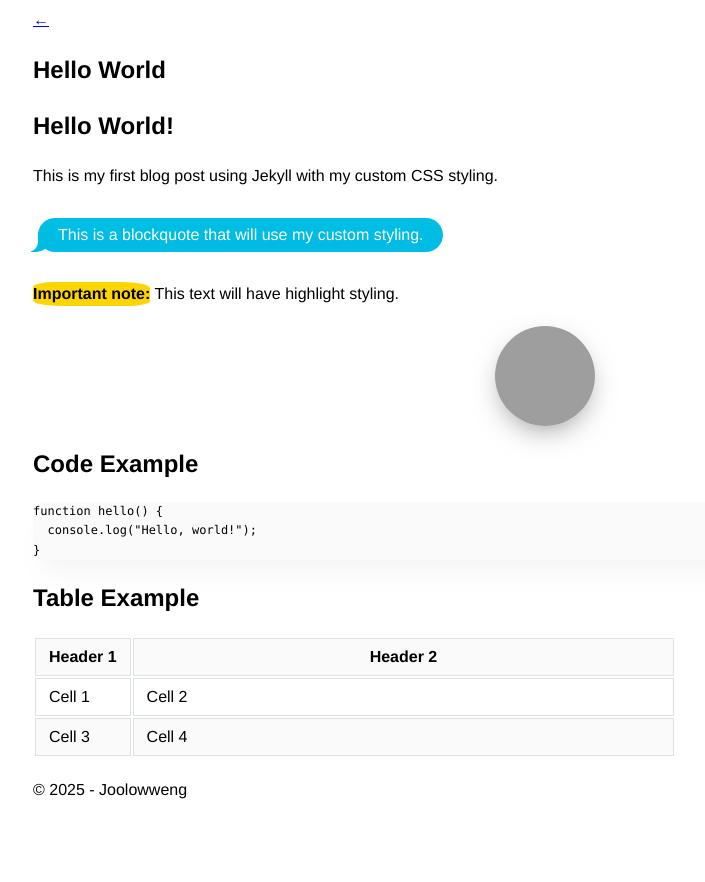
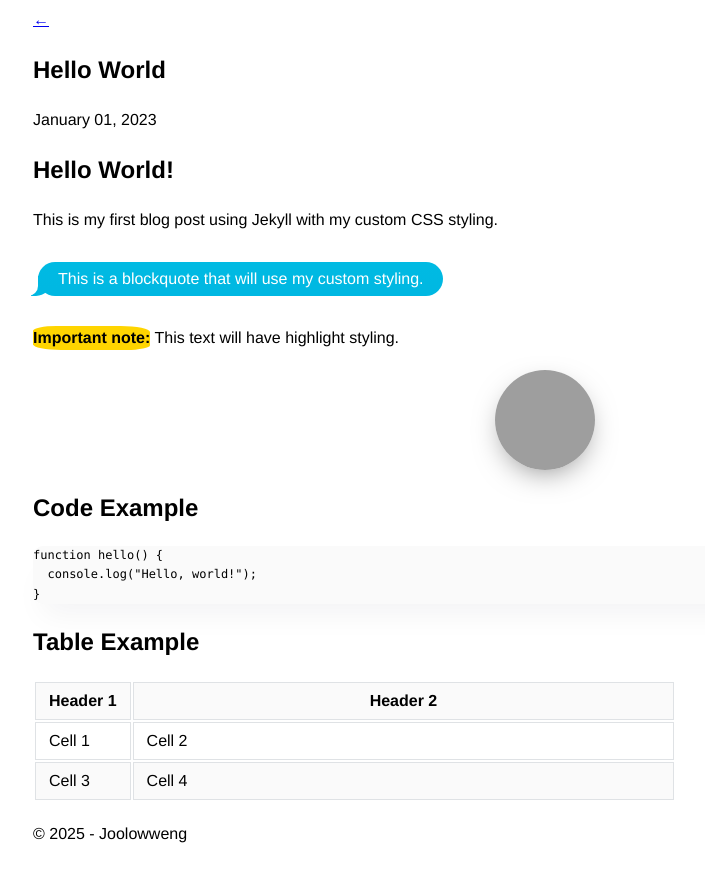
Before and after one commit to joolowweng/joolwweng.github.io, a Jekyll site: the page built from _posts/2023-01-01-hello-world.md, in a window 1280 px wide, cut to the strip 0-882 px from the top of the page. Shown: the whole strip, without its empty margins (95-800 px from the left). Built offline with Jekyll 4.4.1, drawn with Linux system fonts in a browser that asks for light colours; grey boxes are pictures that could not be loaded.

Commit message:
update css

```diff
--- a/_layouts/post.html
+++ b/_layouts/post.html
@@ -4,7 +4,14 @@ layout: default
 
 <a href="{{ site.baseurl }}/">←</a>
 
-<article>
+<article class="post">
   <h1>{{ page.title }}</h1>
-  <div>{{ content }}</div>
+
+  <div class="post-meta">
+    <time datetime="{{ page.date | date_to_xmlschema }}"
+      >{{ page.date | date: "%B %d, %Y" }}</time
+    >
+  </div>
+
+  <div class="post-content">{{ content }}</div>
 </article>
--- a/assets/css/style.css
+++ b/assets/css/style.css
@@ -157,6 +157,6 @@ body {
   font-size: 12px;
 }
 
-footer {
+.vscode-body footer {
   text-align: center;
 }
```
